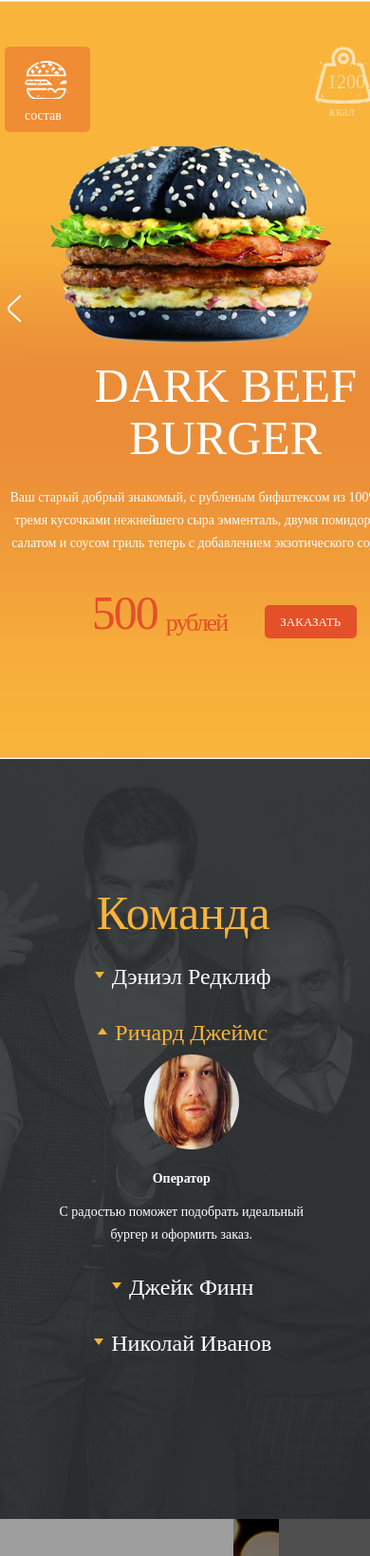
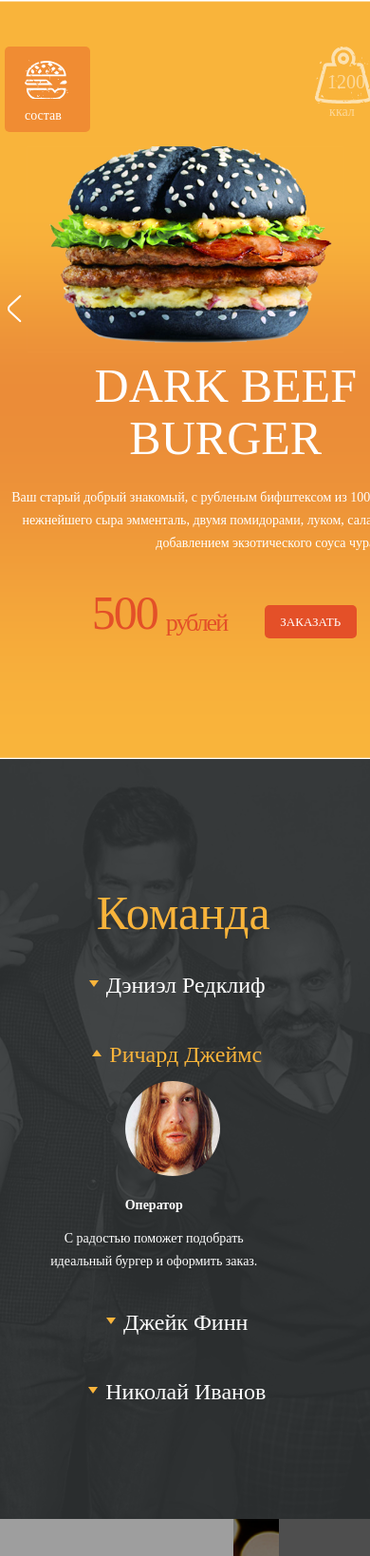
Before and after one commit to Arsonix1/arsonix1.github.io, a PHP site: page / in a window 390 px wide. Shown: the part 1601-3239 px from the top of the page at 95% size. Run offline with PHP 8.4, Linux system fonts and the light colour scheme; grey boxes are pictures that could not be loaded.

Commit message:
Исправил таблетсы

```diff
--- a/css/black-burger/_black-burger-base.scss
+++ b/css/black-burger/_black-burger-base.scss
@@ -6,6 +6,10 @@
     position: absolute;
     top: 10.5rem;
     left: 4.2%;
+    @include tablets {
+      top: 11.9375rem;
+      left: 6.9375rem;
+    }
     @include phones {
       position: relative;
       transform: scale(0.9);
@@ -20,6 +24,10 @@
     left: 9.4%;
     top: 6.5rem;
     z-index: 1;
+    @include tablets {
+      left: 20.4%;
+      top: 8rem;
+    }
     @include phones {
       left: 4.4%;
       top: 4rem;
@@ -53,6 +61,10 @@
     left: 7.4%;
     top: 30.375rem;
     opacity: .6;
+    @include tablets {
+      left: 74%;
+      top: 7.1rem;
+    }
     @include phones {
       left: 87%;
       top: 3.1rem;
@@ -87,6 +99,11 @@
     flex-direction: column;
     margin-left: 51%;
     margin-top: 8.4375rem;
+    @include tablets {
+      text-align: center;
+      margin-top: 33.6875rem;
+      margin-left: 12.5rem;
+    }
     @include phones {
       text-align: center;
       margin-top: 8.6875rem;
@@ -113,6 +130,11 @@
       color: #fff;
       font-family: "Ubuntu";
       font-weight: 300;
+      @include tablets {
+        margin-top: 2.8125rem;
+        margin-left: -7.5rem;
+        width: 35.4375rem;
+      }
       @include phones {
         margin-top: 1.4375rem;
         margin-left: -4.0625rem;
@@ -126,6 +148,9 @@
       color: #e35028;
       font-family: "Gagalin";
       display: flex;
+      @include tablets {
+        margin-top: -2rem;
+      }
       @include phones {
         margin-top: -2.125rem;
         margin-left: 1.5rem;
@@ -149,6 +174,9 @@
       margin-top: 20.5rem;
       margin-left: 14.375rem;
       background-color: #e45028;
+      @include tablets {
+        margin-top: 19.5rem;
+      }
       @include phones {
         margin-top: 16.125rem;
         margin-left: 12.875rem;
--- a/css/main.css
+++ b/css/main.css
@@ -655,6 +692,13 @@ h1, h2, h3, h4, h5, h6 {
   color: #fff;
   font-family: "Ubuntu";
   font-weight: 300;
+}
+@media screen and (max-width: 768px) {
+  .black-burger__text-desc {
+    margin-top: 2.8125rem;
+    margin-left: -7.5rem;
+    width: 35.4375rem;
+  }
 }
 @media screen and (max-width: 480px) {
   .black-burger__text-desc {
@@ -1135,6 +1195,13 @@ h1, h2, h3, h4, h5, h6 {
   line-height: 1.75rem;
   color: #fff;
   font-family: "Gagalin";
+}
+@media screen and (max-width: 768px) {
+  .team-accordeon__name {
+    font-size: 24px;
+    top: 9px;
+    margin-left: -12px;
+  }
 }
 @media screen and (max-width: 480px) {
   .team-accordeon__name {
@@ -1173,6 +1240,12 @@ h1, h2, h3, h4, h5, h6 {
   width: 20.625rem;
   margin-bottom: 2.1875rem;
 }
+@media screen and (max-width: 768px) {
+  .team-accordeon__content {
+    margin-top: 1.125rem;
+    margin-left: -1.25rem;
+  }
+}
 .team-accordeon__avatar {
   text-align: center;
   margin-top: 0.3125rem;
@@ -1190,6 +1263,13 @@ h1, h2, h3, h4, h5, h6 {
   font-family: "Ubuntu";
   font-weight: 700;
   padding-left: 1.125rem;
+}
+@media screen and (max-width: 768px) {
+  .team-accordeon__text {
+    margin-top: 0.9375rem;
+    margin-left: 0.375rem;
+    padding: 0 10%;
+  }
 }
 @media screen and (max-width: 480px) {
   .team-accordeon__text {
--- a/css/main.scss
+++ b/css/main.scss
@@ -110,6 +110,10 @@ h1, h2, h3, h4, h5, h6 {
       top: -10.75rem;
       left: 2.375rem;
       transform: rotate(90deg);
+      @include tablets {
+        top: -23.25rem;
+        left: 1.1875rem;
+      }
       @include phones {
         top: -22rem;
         left: -0.625rem;
@@ -122,6 +126,10 @@ h1, h2, h3, h4, h5, h6 {
       top: -10.75rem;
       left: 64.4375rem;
       transform: rotate(-90deg);
+      @include tablets {
+        top: -23.25rem;
+        left: 42.625rem;
+      }
       @include phones {
         top: -22rem;
         left: 27.125rem;
--- a/css/team/_team-accordeon.scss
+++ b/css/team/_team-accordeon.scss
@@ -6,6 +6,9 @@
   }
   &__item {
     margin-bottom: -1.125rem;
+    @include tablets {
+      margin-bottom: -1.4375rem;
+    }
     @include phones {
       margin-bottom: -0.5rem;
     }
@@ -25,6 +28,7 @@
           flex-direction: column;
           align-items: center;
           text-align: center;
+          margin-bottom: 2.5625rem;
         }
         @include phones {
           padding: 0 14%;
@@ -45,6 +49,11 @@
     line-height: 1.75rem;
     color: #fff;
     font-family: "Gagalin";
+    @include tablets {
+      font-size: 24px;
+      top: 9px;
+      margin-left: -12px;
+    }
     @include phones {
       font-size: 1.5rem;
     }
@@ -82,6 +91,10 @@
     margin-top: 0.25rem;
     width: 20.625rem;
     margin-bottom: 2.1875rem;
+    @include tablets {
+      margin-top: 1.125rem;
+      margin-left: -1.25rem;
+    }
   }
   &__avatar {
     text-align: center;
@@ -100,6 +113,11 @@
     font-family: "Ubuntu";
     font-weight: 700;
     padding-left: 1.125rem;
+    @include tablets {
+      margin-top: 0.9375rem;
+      margin-left: 0.375rem;
+      padding: 0 10%;
+    }
     @include phones {
       margin-top: 19px;
       margin-left: -39px;
```
Also changed, not shown: other parts of css/main.css (+53 -0 lines), 1 other file.
